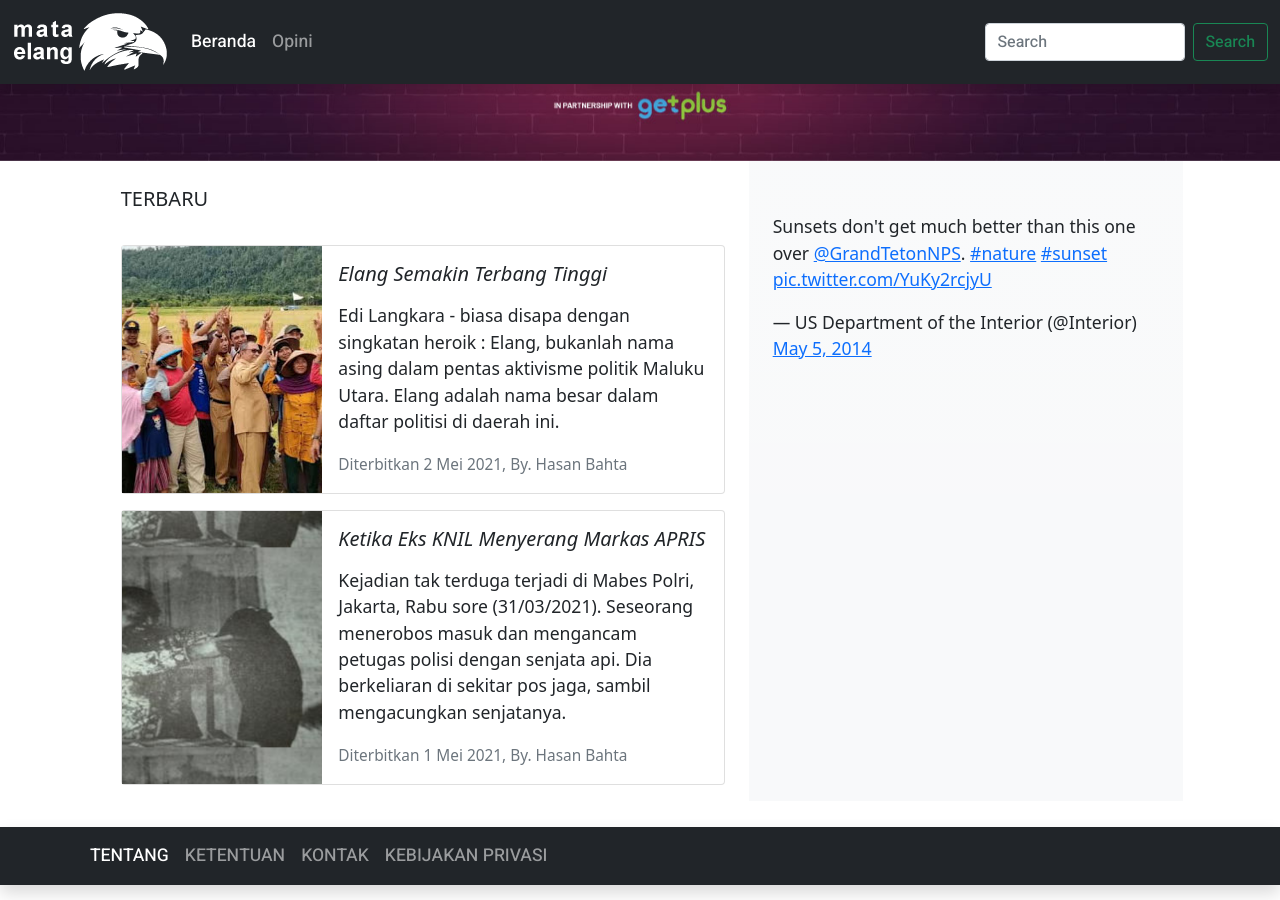
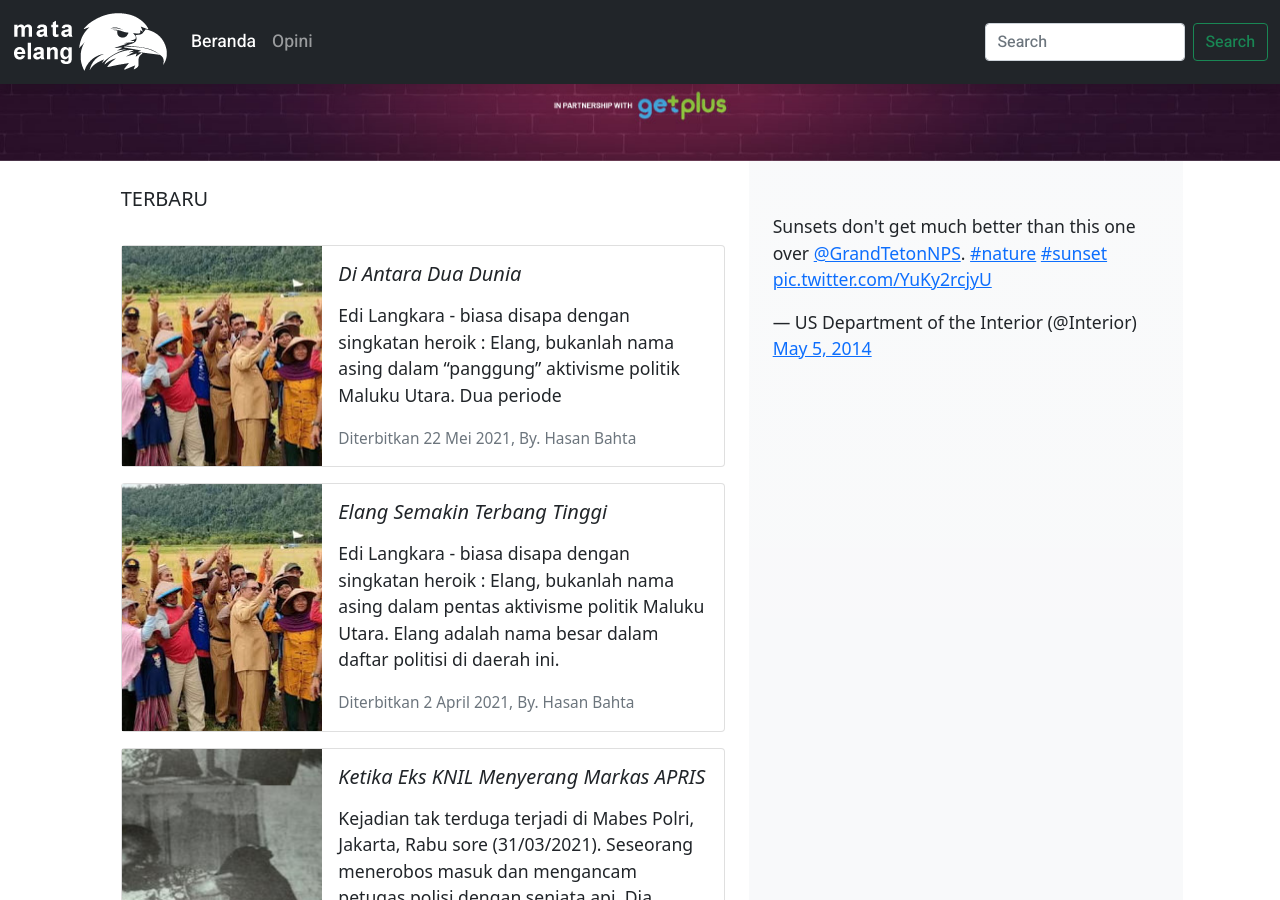
Before and after one commit to edilangkara/mata-elang, a Jekyll site: the page built from index.html, in a window 1280 px wide and 900 px high, scrolled down 350 px. Built offline with Jekyll 4.4.1, drawn with Linux system fonts in a browser that asks for light colours; comment, search, counter and statistics services are not loaded; part of the change alters nothing that is shown.

Commit message:
tambah tulisan

```diff
--- a/_posts/2021-04-02-elang-semakin-terbang-tinggi.markdown
+++ b/_posts/2021-04-02-elang-semakin-terbang-tinggi.markdown
@@ -5,7 +5,7 @@ date:   2021-04-02
 categories: jekyll update
 thumbnail: "assets/gambar/thumbnail/Elang Semakin Terbang Tinggi.jpg"
 gambar: "assets/gambar/posts/Elang Semakin Terbang Tinggi.jpg"
-tanggal : 2 Mei 2021
+tanggal : 2 April 2021
 penulis : Hasan Bahta
 sinopsis : "Elang menjadi awet dalam diskursus publik Maluku Utara."
 ---
--- /dev/null
+++ b/_posts/2021-05-22-diantara-dua-dunia.markdown
@@ -0,0 +1,29 @@
+---
+layout: artikel
+title:  "Di Antara Dua Dunia"
+date:   2021-05-22
+categories: jekyll update
+thumbnail: "assets/gambar/thumbnail/Elang Semakin Terbang Tinggi.jpg"
+gambar: "assets/gambar/posts/Elang Semakin Terbang Tinggi.jpg"
+tanggal : 22 Mei 2021
+penulis : Hasan Bahta
+sinopsis : "Elang menjadi awet dalam diskursus publik Maluku Utara."
+---
+
+Edi Langkara - biasa disapa dengan singkatan heroik : Elang, bukanlah nama asing dalam "panggung" aktivisme politik Maluku Utara. Dua periode <!--sambung-->sebagai anggota DPRD Provinsi Maluku Utara periode 2009-2014 dan periode 2014-2019 dengan daerah pemilihan : Tidore Kepulauan, Halmahera Tengah, dan Halmahera Timur serta dua kali bertarung dalam Pemilihan Kepala Daerah Kabupaten Halmahera Tengah, periode 2007-2012 dan periode 2012-2017, tidak membuatnya menghentikan kepakan sayapnya.
+
+Kemampuannya bertarung dalam kontestasi serta menjaga "spirit sebagai petarung" membuahkan hasil. Tepat pada kali ketiga mengikuti kontestasi Pemilihan Kepala Daerah Kabupaten Halmahera Tengah periode 2017-2022 yang dilaksanakan tahun 2017 telah merentangkan sayapnya untuk terbang lebih tinggi. Elang memenangkan kontestasi itu.
+
+Elang merupakan sebuah fenomena. Terpaan spirit sebagai petarung memang tidak diperoleh dalam waktu singkat, atau mengandalkan situasional. Alumni Sosiologi STISIPOL Merdeka Manado angkatan 1988 ini merupakan figur yang tak pernah letih mengelola kemampuan potensinya. Sejak mahasiswa, Elang malang-melintang di organisasi ekstra kemahasiswaan maupun Resimen Mahasiswa (Menwa), hingga akhirnya mengantarkannya memasuki wilayah politik. Partai Golongan Karya (Golkar).
+
+Partai Golkar, tidak hanya memenuhi hasrat politik Elang, tetapi juga membesarkannya, memberinya banyak akses, dan merentangkan jaringan politiknya secara nasional. Melalui partai identik dengan warna kuning dan pohon beringin inilah, Elang mematangkan kapasitas dan kapabilitas dirinya. Mengasah potensi dan naluri politiknya. Namun, Elang bukanlah politisi yang dengan gampang terlena dalam wilayah nyaman politik, sebagaimana yang dialami sebagian besar politisi Maluku Utara. Elang sebaliknya, melahirkan gagasan melalui tulisan-tulisannya, serta dalam forum-forum diskusi ilmiah.
+
+##### Penulis dan Politisi : Saling Memproduksi
+
+Di tengah kesibukan dirinya sebagai anggota DPRD Provinsi Maluku Utara, Elang ternyata melahirkan banyak gagasan dan pikiran yang dituangkan melalui tulisan. Tulisan itu tidak hanya berhenti dalam pikiran dan hanya dinikmati sendiri, tetapi justru dipublikasikan melalui media cetak. Jadilah kesebelasan tulisan itu, yang kemudian dihimpun dalam buku : Catatan Refleksi. Tidak banyak anggota DPRD Provinsi Maluku Utara yang mampu mengawetkan gagasan dan pikiran melalui tulisan, apalagi buku. Pada posisi ini, Elang mampu tampil sebagai penulis sekaligus politisi. Atau politisi sekaligus penulis. Inilah yang menurut Ignas Kleden (2001 : xv), seorang penulis mungkin sangat berbeda dari seorang wakil partai politik, pemimpin partai Buruh, atau seorang anggota DPR. "Seorang penulis" demikian Kleden " kalau dia hendak jujur dan otentik adalah seorang individualis. "Karena seorang penulis kebetulan menghayati apa yang menjadi aspirasi banyak orang lain. Pada awal dan pada akhirnya penulis adalah penulis, dan dia bukanlah juru bicara sekelompok orang, apalagi juru bicara zamannya."
+
+Pernyataan Kleden di atas, mengisyaratkan, bahwa seorang penulis tidak bertanggung jawab kepada siapa-siapa, namun pada dirinya sendiri. Sehingga itulah akuntabilitasnya menurut Kleden bersifat privat dan egosentris. Berbeda dengan seorang politisi, apalagi wakil rakyat, bertanggung jawab kepada publik, pada konstituennya. Sepuluh atau bahkan mungkin lebih tulisan yang telah dipublikasikan melalui media cetak (Malut Post) menunjukkan bahwa Elang tidak hanya tampil sebagai anggota DPRD atau politisi, yang selalu merasa nyaman di atas menara gading. Elang juga hadir sebagai penulis, yang hendak berkutat dengan segala remah-remah persoalan sosial yang dihadapi masyarakat.
+
+Elang sekali lagi mencoba menautkan sebagaimana yang diistilahkan Pierre F. Boerdieu (1930-2002) sebagai "dialektika internalisasi dari eksternalitas dan eksternalisasi dari internalitas, " yang tidak lain dari habitus itu sendiri. Secara dialektika habitus merupakan "produk internalisasi struktur" dunia sosial. Dikatakan habitus, karena konsep habitus (kebiasaan) merupakan struktur mental atau kongnitif" digunakan aktor ketika berhadapan dengan kehidupan sosial. Di mana sang aktor dibekali serangkaian skema atau pola yang diinternalisasikan yang digunakan untuk merasakan, memahami, menyadari, dan menilai dunia sosial. Dari pola-pola itulah, aktor lalu memproduksi tindakan mereka serta menilainya. Elang menciptakan dan memproduksi tindakan sosialnya (yang berbeda dengan politisi kebanyakan) karena Elang mampu memahami, merasakan, menyadari, serta menilai dunia sosial (politik) yang dihadapinya selama ini, yang mungkin saja tidak memberinya apa-apa bagi upaya merubah kondisi. Naluri akademiknya terus meronta untuk menuangkan gagasan melalui tulisan.
+
+Elang mencoba menyeret dua dunia yang sebetulnya saling mengenal namun terasa jauh. Dunia politik, dunia sebagai wakil rakyat, dunia yang membutuhkan bicara dan dunia kepenulisan, dunia mengandalkan pikiran dan ketekunan menulis. Dalam pandangan Radhar Panca Dahana (2015:218) menjadi anggota parlemen, tak lebih dari satu pilihan kerja "bayaran" yang kadang artifisial, sekadar memenuhi jadwal. Rasa bangga dan terhormat karena dipercaya oleh banyak orang, tidak menjelma menjadi wibawa, empati, dan produk yang membela habis masa kini dan masa depan mereka yang diwakilinya. Tentang ini Elang berani melakukan otokritik melalui tulisan dalam bukunya itu dengan judul : "Parlemen Kita, Sebuah Otokritik".
```
